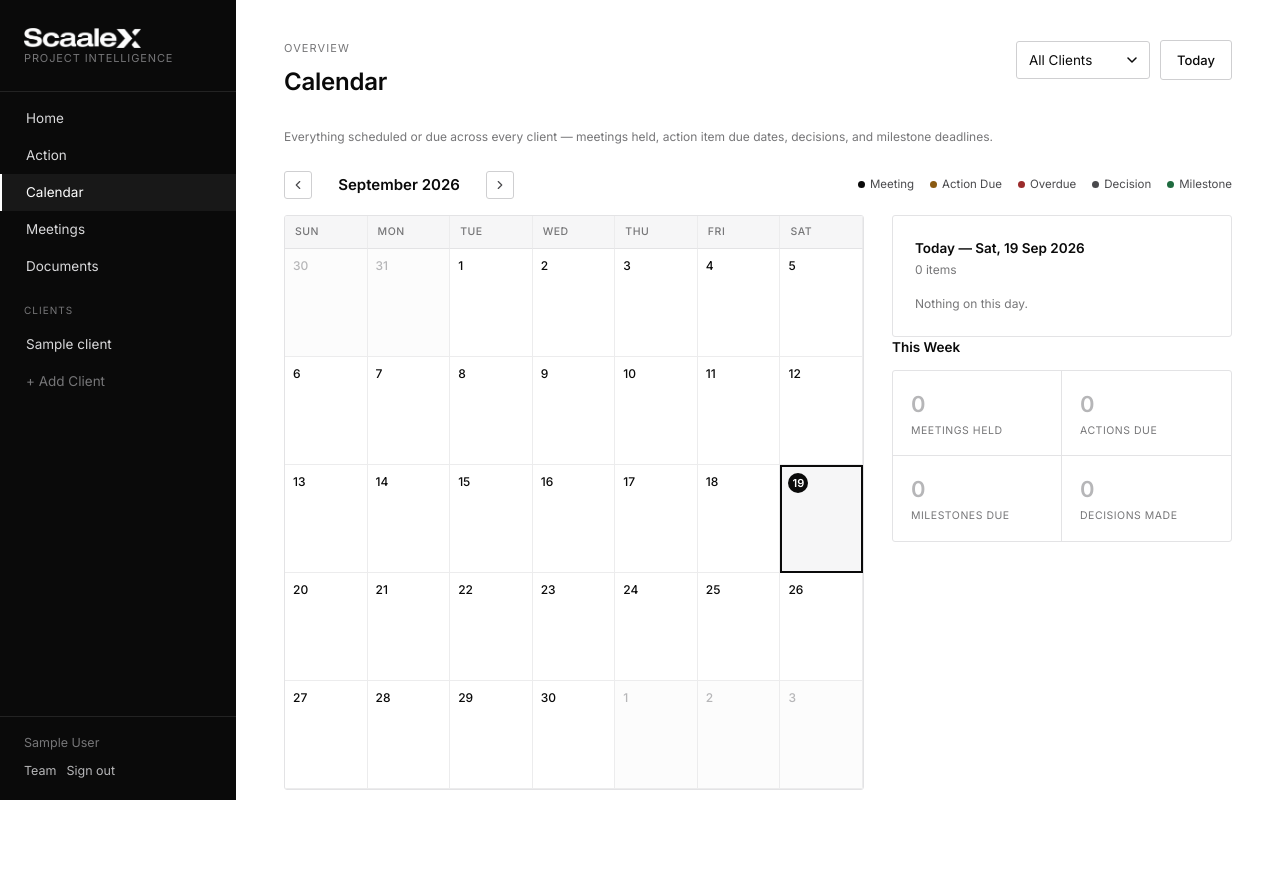
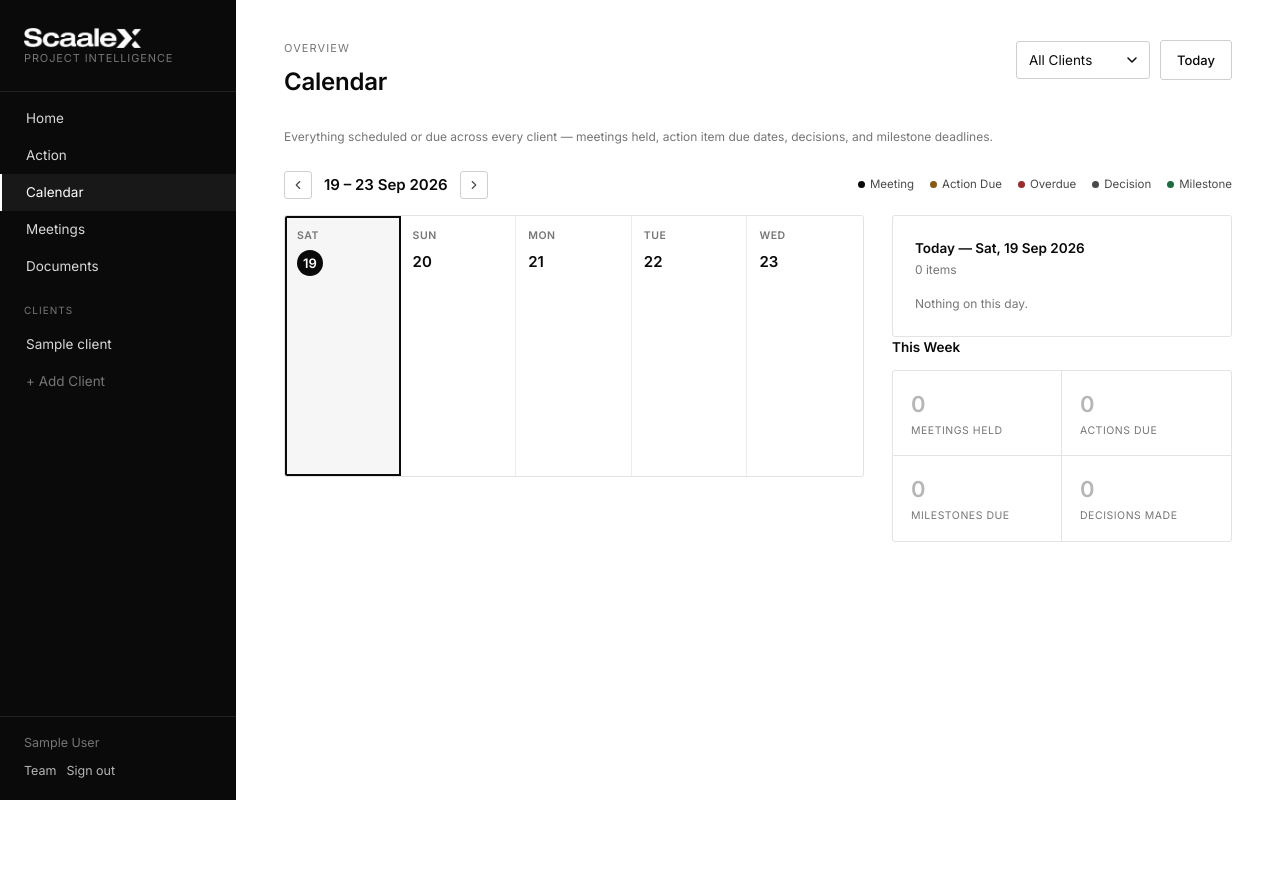
Before and after one commit to Pv-Anand/Scaalex, a Flask app: page /calendar in a window 1280 px wide. After the commit the page ends 800 px from the top, so only its background shows below. Run offline with Flask 3, Linux system fonts and the light colour scheme; a user stored in the database is signed in; tables that the repository leaves empty hold one stand-in row (values such as "Sample post"); some libraries are stand-ins or nearby versions.

Commit message:
Replace Calendar month grid with a 5-day rolling strip
The 7-column month grid plus the 340px sidebar didn't fit inside
the browser window at several common widths, clipping Saturday
and part of the sidebar off-screen with no scrollbar to reach them.
Replaced it with a 5-day rolling strip: Prev/Next now move the
window by 5 days instead of a month, and the header shows the
visible date range instead of a month name. "Today" jumps back to
today as the window's first day. "This Week" stats stay anchored to
the actual calendar week around today regardless of which days are
in view, so paging the strip doesn't change those numbers.

Also fixed the root cause of the clipping: the grid used
`repeat(N, 1fr)`, and a plain `1fr` track won't shrink below its
content's intrinsic width (a long client name), so columns were
forcing the whole strip wider than its container and pushing days
off-screen with no visual indication. Switched to
`repeat(N, minmax(0, 1fr))` so columns truncate long content with
ellipsis instead of overflowing - this was the same latent bug in
the previous 7-column layout, just less likely to be hit.

Co-Authored-By: Claude Sonnet 5 <noreply@anthropic.com>

```diff
--- a/routes/calendar_board.py
+++ b/routes/calendar_board.py
@@ -1,8 +1,7 @@
-"""Calendar / Activity Board - a cross-client month view over everything
-with a date: conversations held, action item due dates, decisions made,
-and milestone deadlines. Read-only aggregation over existing models, no
-new tables."""
-import calendar as calendar_module
+"""Calendar / Activity Board - a cross-client rolling day-strip view over
+everything with a date: conversations held, action item due dates,
+decisions made, and milestone deadlines. Read-only aggregation over
+existing models, no new tables."""
 from datetime import date, datetime, timedelta
 
 from flask import Blueprint, render_template, request, url_for
@@ -11,6 +10,8 @@ from flask_login import login_required, current_user
 from models import Client, Conversation, ActionItem, Decision, Milestone
 
 calendar_board_bp = Blueprint("calendar_board", __name__)
+
+WINDOW_DAYS = 5
 
 
 def _accessible_clients():
@@ -24,10 +25,16 @@ def _accessible_clients():
 @login_required
 def board():
     today = date.today()
-    year = request.args.get("year", type=int) or today.year
-    month = request.args.get("month", type=int) or today.month
-    if month < 1 or month > 12:
-        year, month = today.year, today.month
+    start_str = request.args.get("start")
+    try:
+        window_start = datetime.strptime(start_str, "%Y-%m-%d").date() if start_str else today
+    except ValueError:
+        window_start = today
+
+    days = [window_start + timedelta(days=i) for i in range(WINDOW_DAYS)]
+    window_end = days[-1]
+    prev_start = window_start - timedelta(days=WINDOW_DAYS)
+    next_start = window_start + timedelta(days=WINDOW_DAYS)
 
     client_id = request.args.get("client_id", type=int)
     selected_str = request.args.get("date")
@@ -46,11 +53,16 @@ def board():
         client_id = None
         filter_ids = accessible_ids
 
-    cal = calendar_module.Calendar(firstweekday=6)  # Sunday-start weeks
-    month_days = list(cal.itermonthdates(year, month))
-    range_start, range_end = month_days[0], month_days[-1]
+    # "This Week" (Sun-Sat around today) is always reported regardless of
+    # which days are currently in view, so the query range covers the union
+    # of the visible window and that week.
+    week_start = today - timedelta(days=(today.weekday() + 1) % 7)  # back up to Sunday
+    week_end = week_start + timedelta(days=6)
+    range_start = min(window_start, week_start)
+    range_end = max(window_end, week_end)
+    all_days = [range_start + timedelta(days=i) for i in range((range_end - range_start).days + 1)]
 
-    activities_by_day = {d: [] for d in month_days}
+    activities_by_day = {d: [] for d in all_days}
 
     def add(day, item):
         if day in activities_by_day:
@@ -156,8 +168,6 @@ def board():
                 counts[it["type"]] += 1
         type_summary_by_day[d] = counts
 
-    week_start = today - timedelta(days=(today.weekday() + 1) % 7)  # back up to Sunday
-    week_end = week_start + timedelta(days=6)
     week_counts = {"meeting": 0, "action": 0, "milestone": 0, "decision": 0}
     for d, items in activities_by_day.items():
         if week_start <= d <= week_end:
@@ -167,17 +177,19 @@ def board():
     selected_items = activities_by_day.get(selected, [])
     selected_clients = {it["client"].id for it in selected_items}
 
-    prev_month, prev_year = (12, year - 1) if month == 1 else (month - 1, year)
-    next_month, next_year = (1, year + 1) if month == 12 else (month + 1, year)
-    weeks = [month_days[i:i + 7] for i in range(0, len(month_days), 7)]
+    if window_start.year == window_end.year and window_start.month == window_end.month:
+        window_label = f"{window_start.day} – {window_end.strftime('%d %b %Y')}"
+    elif window_start.year == window_end.year:
+        window_label = f"{window_start.strftime('%d %b')} – {window_end.strftime('%d %b %Y')}"
+    else:
+        window_label = f"{window_start.strftime('%d %b %Y')} – {window_end.strftime('%d %b %Y')}"
 
     return render_template(
         "calendar_board.html",
         clients=clients, current_client_id=client_id,
-        year=year, month=month, month_label=date(year, month, 1).strftime("%B %Y"),
-        prev_year=prev_year, prev_month=prev_month,
-        next_year=next_year, next_month=next_month,
-        weeks=weeks, today=today, selected=selected,
+        window_start=window_start, window_label=window_label,
+        prev_start=prev_start, next_start=next_start,
+        days=days, today=today, selected=selected,
         activities_by_day=activities_by_day, clients_by_day=clients_by_day,
         type_summary_by_day=type_summary_by_day,
         selected_items=selected_items, selected_client_count=len(selected_clients),
--- a/static/css/style.css
+++ b/static/css/style.css
@@ -198,21 +198,20 @@ button { font-family: inherit; }
 .dot-decision { background: var(--grey-700); }
 .dot-milestone { background: var(--success); }
 
-.cal-grid { display: grid; grid-template-columns: repeat(7, 1fr); border: 1px solid var(--line); border-radius: var(--radius); overflow: hidden; }
-.cal-dow { background: var(--grey-50); font-size: 10.5px; text-transform: uppercase; letter-spacing: 0.05em; color: var(--grey-500); font-weight: 500; padding: 8px 10px; border-bottom: 1px solid var(--line); border-right: 1px solid var(--grey-100); }
-.cal-dow:last-child { border-right: none; }
-.cal-cell { min-height: 108px; padding: 8px; border-right: 1px solid var(--grey-100); border-bottom: 1px solid var(--grey-100); cursor: pointer; display: flex; flex-direction: column; gap: 4px; text-decoration: none; color: inherit; }
+.cal-strip { display: grid; grid-template-columns: repeat(5, minmax(0, 1fr)); border: 1px solid var(--line); border-radius: var(--radius); overflow: hidden; }
+.cal-cell { min-height: 260px; min-width: 0; padding: 12px; border-right: 1px solid var(--grey-100); cursor: pointer; display: flex; flex-direction: column; gap: 6px; text-decoration: none; color: inherit; }
+.cal-cell:last-child { border-right: none; }
 .cal-cell:hover { background: var(--grey-50); }
-.cal-cell.out { color: var(--grey-300); background: #fcfcfc; }
 .cal-cell.today { background: var(--grey-50); }
 .cal-cell.selected { outline: 2px solid var(--black); outline-offset: -2px; }
 .cal-cell.has-overdue { border-left: 3px solid var(--danger); }
-.cal-daynum { font-size: 12px; font-weight: 500; }
-.cal-daynum-today { width: 20px; height: 20px; border-radius: 999px; background: var(--black); color: var(--white); font-size: 11px; font-weight: 600; display: flex; align-items: center; justify-content: center; }
+.cal-strip-dow { font-size: 10.5px; text-transform: uppercase; letter-spacing: 0.05em; color: var(--grey-500); font-weight: 600; }
+.cal-daynum { font-size: 15px; font-weight: 600; }
+.cal-daynum-today { width: 26px; height: 26px; border-radius: 999px; background: var(--black); color: var(--white); font-size: 13px; font-weight: 600; display: flex; align-items: center; justify-content: center; }
 .cal-type-row { display: flex; gap: 6px; align-items: center; flex-wrap: wrap; }
 .cal-type-count { display: flex; align-items: center; gap: 2px; font-size: 9.5px; font-weight: 600; color: var(--grey-700); }
 .cal-type-count .legend-dot { margin-right: 0; }
-.cal-chip { font-size: 10.5px; padding: 3px 6px; border-radius: 3px; display: flex; align-items: center; gap: 6px; background: var(--grey-50); color: var(--charcoal); }
+.cal-chip { font-size: 10.5px; padding: 3px 6px; border-radius: 3px; display: flex; align-items: center; gap: 6px; background: var(--grey-50); color: var(--charcoal); min-width: 0; }
 .cal-chip-name { overflow: hidden; white-space: nowrap; text-overflow: ellipsis; min-width: 0; flex: 1; }
 .cal-chip-count { flex-shrink: 0; font-size: 10px; font-weight: 600; color: var(--grey-700); background: var(--white); border: 1px solid var(--line); border-radius: 20px; min-width: 16px; height: 16px; display: flex; align-items: center; justify-content: center; padding: 0 4px; }
 .cal-more { font-size: 10px; color: var(--grey-500); padding-left: 6px; }
--- a/templates/calendar_board.html
+++ b/templates/calendar_board.html
@@ -8,8 +8,7 @@
   </div>
   <div class="flex-gap" style="align-items:center;">
     <form method="GET">
-      <input type="hidden" name="year" value="{{ year }}">
-      <input type="hidden" name="month" value="{{ month }}">
+      <input type="hidden" name="start" value="{{ window_start.isoformat() }}">
       <select name="client_id" onchange="this.form.submit()">
         <option value="">All Clients</option>
         {% for c in clients %}
@@ -24,11 +23,11 @@
 
 <div class="flex-between mb-16">
   <div class="flex-gap" style="align-items:center; gap:12px;">
-    <a href="{{ url_for('calendar_board.board', year=prev_year, month=prev_month, client_id=current_client_id) }}" class="icon-btn" aria-label="Previous month">
+    <a href="{{ url_for('calendar_board.board', start=prev_start.isoformat(), client_id=current_client_id) }}" class="icon-btn" aria-label="Previous 5 days">
       <svg width="14" height="14" viewBox="0 0 24 24" fill="none" stroke="currentColor" stroke-width="2"><path d="M15 18l-6-6 6-6" stroke-linecap="round" stroke-linejoin="round"/></svg>
     </a>
-    <div style="font-size:15px; font-weight:600; width:150px; text-align:center;">{{ month_label }}</div>
-    <a href="{{ url_for('calendar_board.board', year=next_year, month=next_month, client_id=current_client_id) }}" class="icon-btn" aria-label="Next month">
+    <div style="font-size:15px; font-weight:600; text-align:center;">{{ window_label }}</div>
+    <a href="{{ url_for('calendar_board.board', start=next_start.isoformat(), client_id=current_client_id) }}" class="icon-btn" aria-label="Next 5 days">
       <svg width="14" height="14" viewBox="0 0 24 24" fill="none" stroke="currentColor" stroke-width="2"><path d="M9 18l6-6-6-6" stroke-linecap="round" stroke-linejoin="round"/></svg>
     </a>
   </div>
@@ -43,15 +42,13 @@
 
 <div style="display:grid; grid-template-columns: 1fr 340px; gap:28px; align-items:start;">
 
-  <div class="cal-grid">
-    <div class="cal-dow">Sun</div><div class="cal-dow">Mon</div><div class="cal-dow">Tue</div><div class="cal-dow">Wed</div><div class="cal-dow">Thu</div><div class="cal-dow">Fri</div><div class="cal-dow">Sat</div>
-
-    {% for week in weeks %}
-    {% for d in week %}
+  <div class="cal-strip">
+    {% for d in days %}
     {% set day_clients = clients_by_day.get(d, []) %}
     {% set t = type_summary_by_day.get(d) %}
-    <a href="{{ url_for('calendar_board.board', year=d.year, month=d.month, date=d.isoformat(), client_id=current_client_id) }}"
-       class="cal-cell {{ 'out' if d.month != month }} {{ 'today' if d == today }} {{ 'selected' if d == selected }} {{ 'has-overdue' if t and t.overdue }}">
+    <a href="{{ url_for('calendar_board.board', start=window_start.isoformat(), date=d.isoformat(), client_id=current_client_id) }}"
+       class="cal-cell {{ 'today' if d == today }} {{ 'selected' if d == selected }} {{ 'has-overdue' if t and t.overdue }}">
+      <div class="cal-strip-dow">{{ d.strftime('%a') }}</div>
       {% if d == today %}
       <div class="cal-daynum-today">{{ d.day }}</div>
       {% else %}
@@ -66,14 +63,13 @@
         {% if t.milestone %}<span class="cal-type-count"><span class="legend-dot dot-milestone"></span>{{ t.milestone }}</span>{% endif %}
       </div>
       {% endif %}
-      {% for client, count in day_clients[:2] %}
+      {% for client, count in day_clients[:4] %}
       <div class="cal-chip"><span class="cal-chip-name">{{ client.name }}</span></div>
       {% endfor %}
-      {% if day_clients|length > 2 %}
-      <div class="cal-more">+{{ day_clients|length - 2 }} more</div>
+      {% if day_clients|length > 4 %}
+      <div class="cal-more">+{{ day_clients|length - 4 }} more</div>
       {% endif %}
     </a>
-    {% endfor %}
     {% endfor %}
   </div>
 
```
